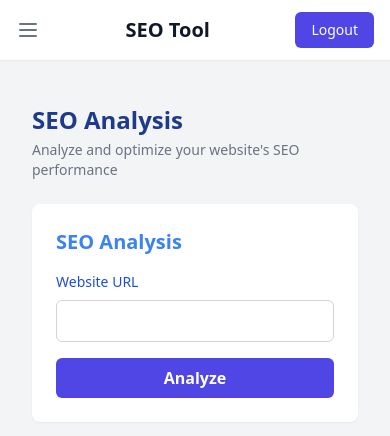
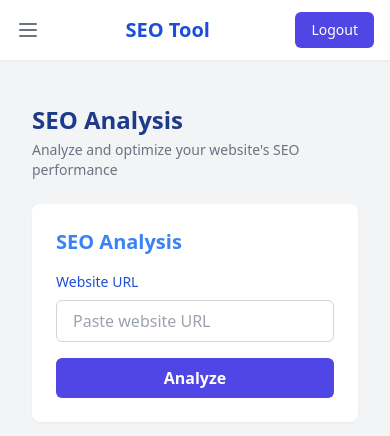
Before and after one commit to Shoaib-2/RankForge, a React (Create React App) app in the folder client/: page /seo-analysis in a window 390 px wide. Shown: the top 436 px of the page. Built offline with nearby package versions, Linux system fonts and the light colour scheme; sample sign-in values are in the browser's storage.

Commit message:
Minor mobile header color changes

```diff
--- a/client/src/compnents/Layout/Layout.js
+++ b/client/src/compnents/Layout/Layout.js
@@ -57,7 +57,7 @@ const Layout = ({ children }) => {
               <path strokeLinecap="round" strokeLinejoin="round" strokeWidth="2" d={isMobileMenuOpen ? "M6 18L18 6M6 6l12 12" : "M4 6h16M4 12h16M4 18h16"} />
             </svg>
               </button>
-            <span className="text-xl font-semibold text-gray-900">SEO Tool</span>
+            <span className="text-xl font-bold text-blue-700">SEO Tool</span>
             <div className="flex items-center">
             <button
               onClick={handleLogout}
--- a/client/src/compnents/dashboard/seo/SEOAnalysis.js
+++ b/client/src/compnents/dashboard/seo/SEOAnalysis.js
@@ -77,7 +77,7 @@ const SEOAnalysis = () => {
                 name="url"
                 id="url"
                 className="w-full px-4 py-2 rounded-md border border-gray-300 focus:ring-2 focus:ring-indigo-500 focus:border-indigo-500 transition-colors"
-                placeholder=""
+                placeholder="Paste website URL"
                 value={url}
                 onChange={(e) => setUrl(e.target.value)}
                 required
```
